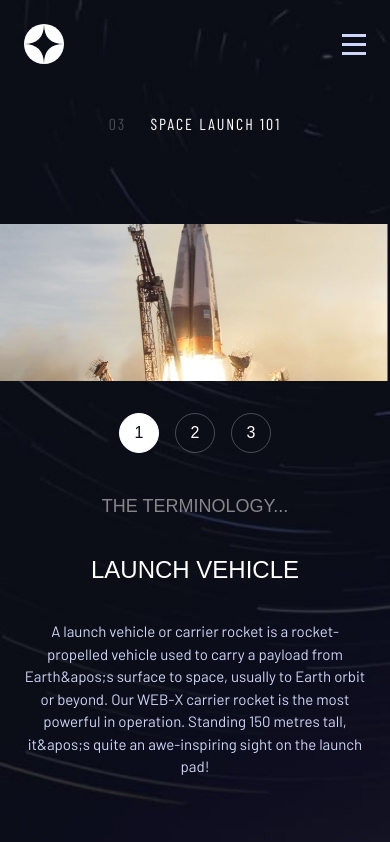
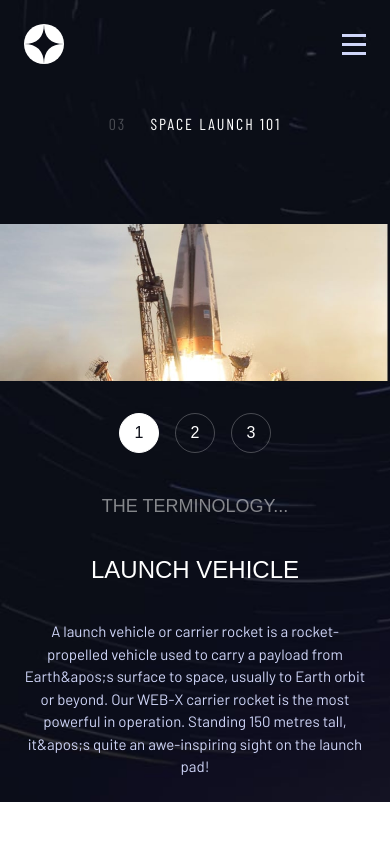
Before and after one commit to KrokoNinja/fem-space-tourism, a Next.js app: page /technology in a window 390 px wide. Built offline with nearby package versions, Linux system fonts and the light colour scheme; a web font is replaced by a local one.

Commit message:
fix backdrop filter on mobile

```diff
--- a/src/app/(home)/page.tsx
+++ b/src/app/(home)/page.tsx
@@ -2,7 +2,7 @@ import { Button } from '@/components/ui/button';
 
 export default function Home() {
   return (
-    <section className='flex h-full flex-col items-end p-6 text-center text-white md:px-10 md:py-32 lg:flex-row lg:gap-8 lg:px-[165px] lg:text-left'>
+    <section className='flex flex-col p-6 text-center text-white md:px-10 md:py-32 lg:flex-row lg:gap-8 lg:px-[165px] lg:text-left'>
       <div className='flex flex-col md:px-22 lg:flex-1 lg:justify-start lg:px-0'>
         <p className='font-barlow-condensed uppercase tracking-widest text-light md:text-lg'>
           So, you want to travel to
--- a/src/app/(technology)/layout.tsx
+++ b/src/app/(technology)/layout.tsx
@@ -40,10 +40,10 @@ export default function RootLayout({
       className={`${barlow.variable} ${barlowCondensed.variable} ${bellefair.variable}`}
     >
       <body
-        className={`h-[100vh] bg-tech-mobile bg-cover bg-no-repeat font-barlow md:bg-tech-tablet lg:bg-tech-desktop`}
+        className={`bg-tech-mobile bg-cover bg-no-repeat font-barlow md:bg-tech-tablet lg:bg-tech-desktop`}
       >
         <Navbar />
-        <main className='h-full pt-22 lg:pt-36'>{children}</main>
+        <main className='mt-22 h-full lg:mt-36'>{children}</main>
       </body>
     </html>
   );
--- a/src/app/globals.css
+++ b/src/app/globals.css
@@ -91,3 +91,8 @@
   padding-inline-end: 4rem;
   padding-inline-start: clamp(10rem, 5vw, 24rem);
 }
+
+.custom-filter {
+  -webkit-backdrop-filter: blur(80px);
+  backdrop-filter: blur(80px);
+}
--- a/src/components/MobileNavMenu.tsx
+++ b/src/components/MobileNavMenu.tsx
@@ -20,8 +20,8 @@ const MobileNavMenu = () => {
           />
         </Button>
       </SheetTrigger>
-      <SheetContent className='border-none bg-dark/15 text-white backdrop-blur-[80px]'>
-        <div className='pl-2 pt-12 font-barlow-condensed uppercase'>
+      <SheetContent className='custom-filter border-none bg-dark/15 text-white backdrop-blur-3xl'>
+        <div className='ml-2 mt-12 font-barlow-condensed uppercase'>
           <NavList setOpen={setOpen} />
         </div>
       </SheetContent>
```
